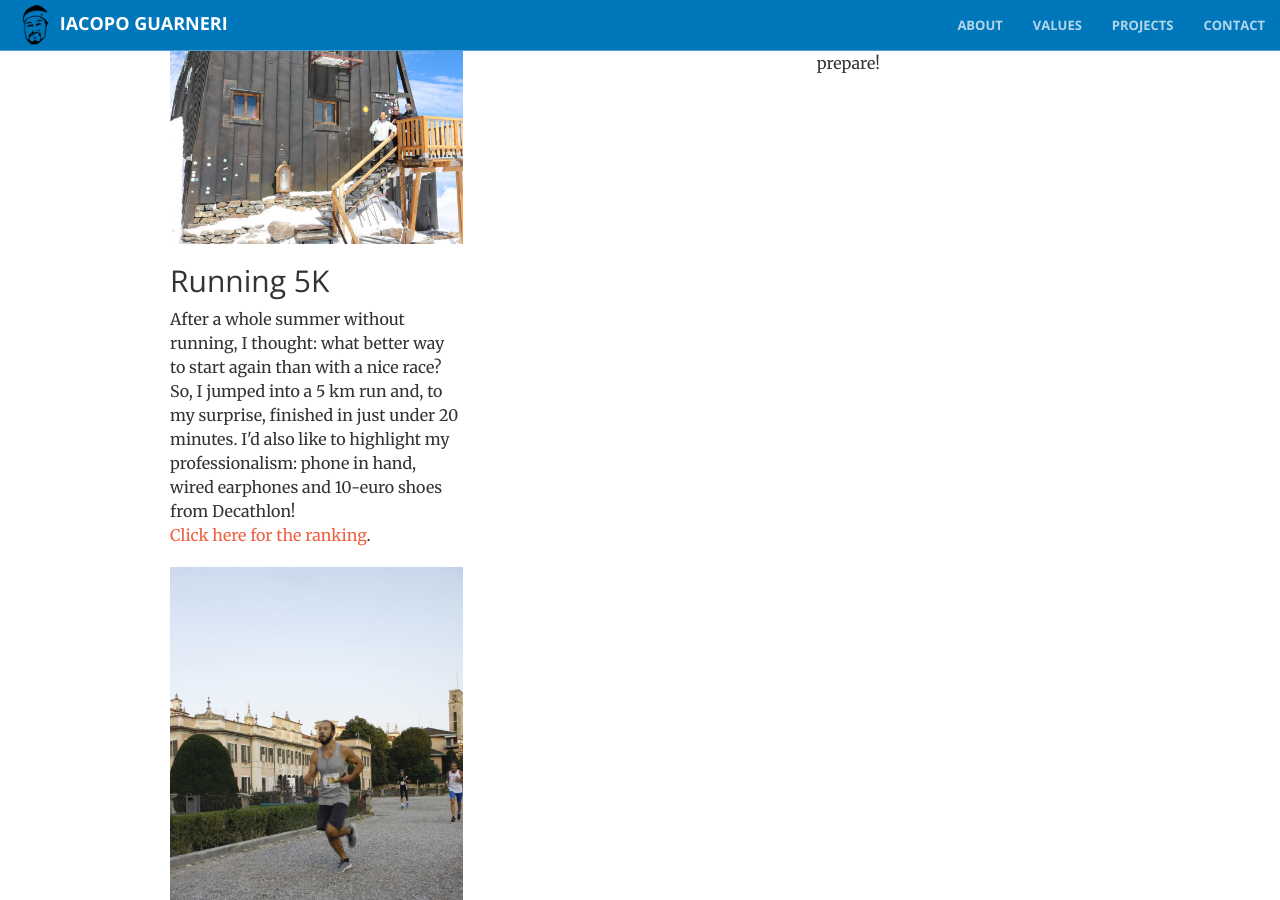
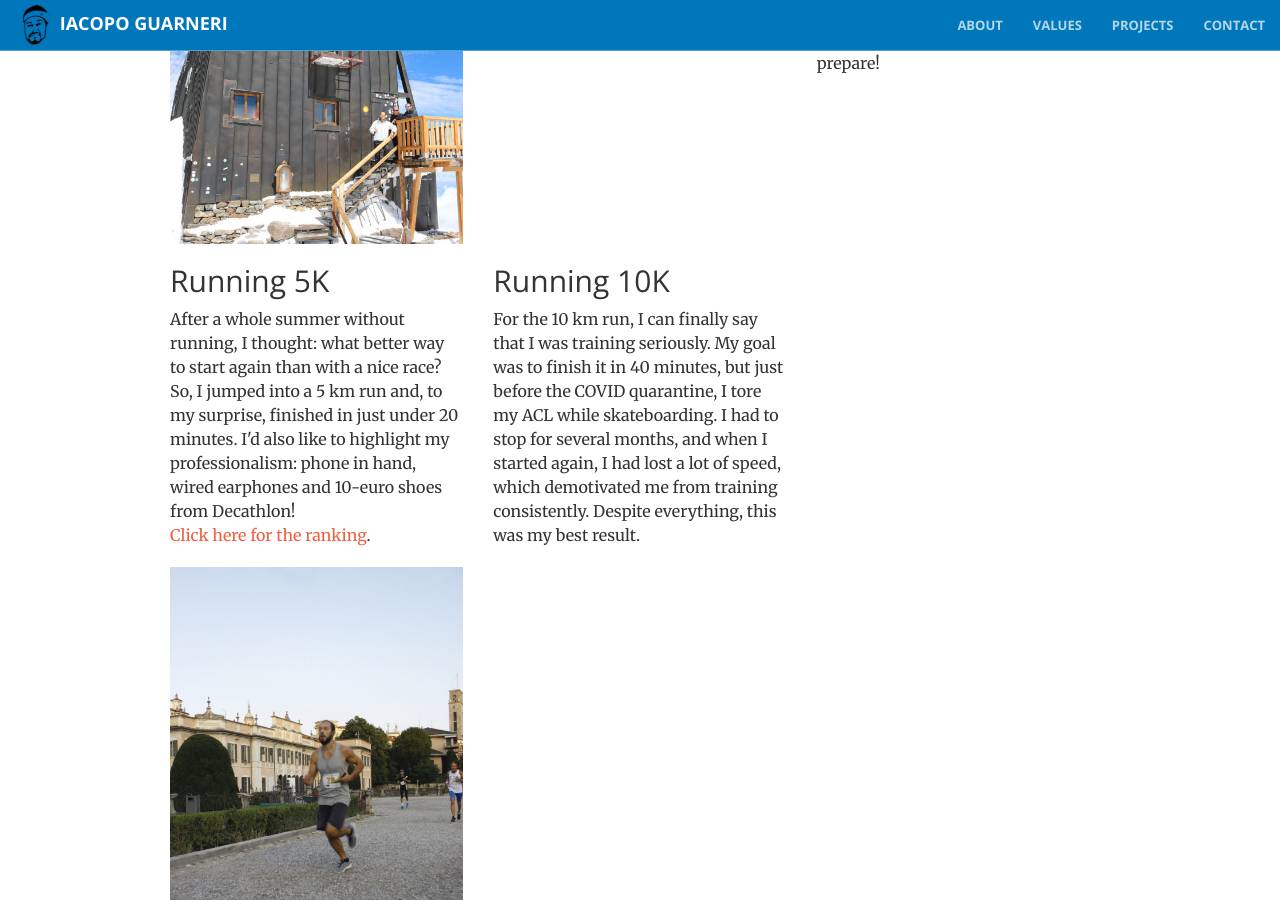
Before and after one commit to iacoposk8/iacoposk8.github.io, a Jekyll site: the page built from sports.html, in a window 1280 px wide and 900 px high, scrolled down 728 px. Built offline with Jekyll 4.4.1, drawn with Linux system fonts in a browser that asks for light colours; a script that is not in the unit is left out.

Commit message:
Update sports.html

```diff
--- a/sports.html
+++ b/sports.html
@@ -31,6 +31,11 @@ title: Best Sports Moments
     <h2>Running 5K</h5>
     <p>After a whole summer without running, I thought: what better way to start again than with a nice race? So, I jumped into a 5 km run and, to my surprise, finished in just under 20 minutes. I'd also like to highlight my professionalism: phone in hand, wired earphones and 10-euro shoes from Decathlon!<br /><a href="https://www.move4all.eu/gara-5-km/" target="_blank">Click here for the ranking</a>.</p>
     <a href="img/sports/run5k.jpg" target="_blank"><img src="img/sports/run5k_thumb.jpg"></a>
+  </div>
+  <div class="col-md-4">
+    <h2>Running 10K</h5>
+    <p>For the 10 km run, I can finally say that I was training seriously. My goal was to finish it in 40 minutes, but just before the COVID quarantine, I tore my ACL while skateboarding. I had to stop for several months, and when I started again, I had lost a lot of speed, which demotivated me from training consistently. Despite everything, this was my best result.</p>
+    <div class="strava-embed-placeholder" data-embed-type="activity" data-embed-id="12442639756" data-style="standard"></div><script src="https://strava-embeds.com/embed.js"></script>
   </div>
 </div>
 
```
